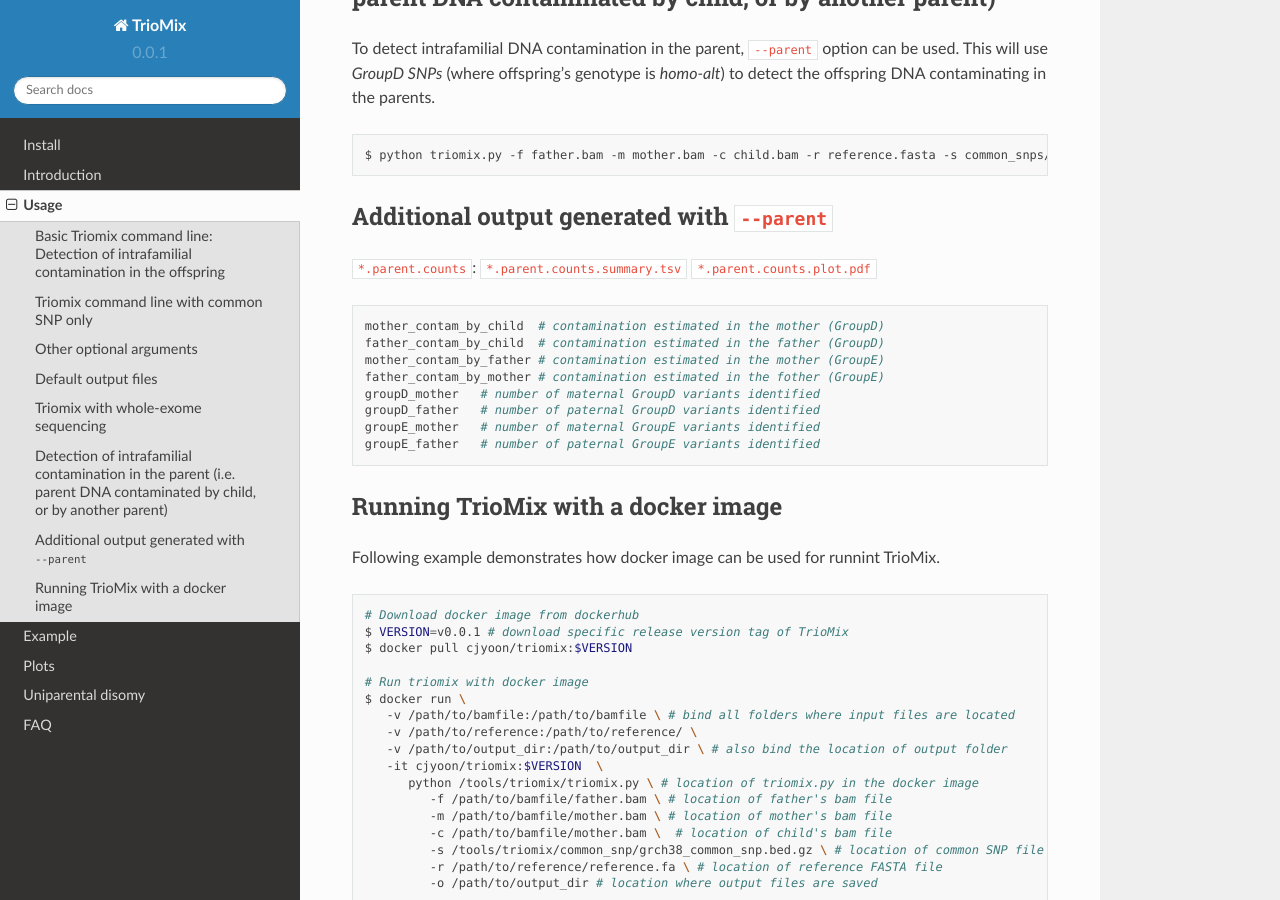
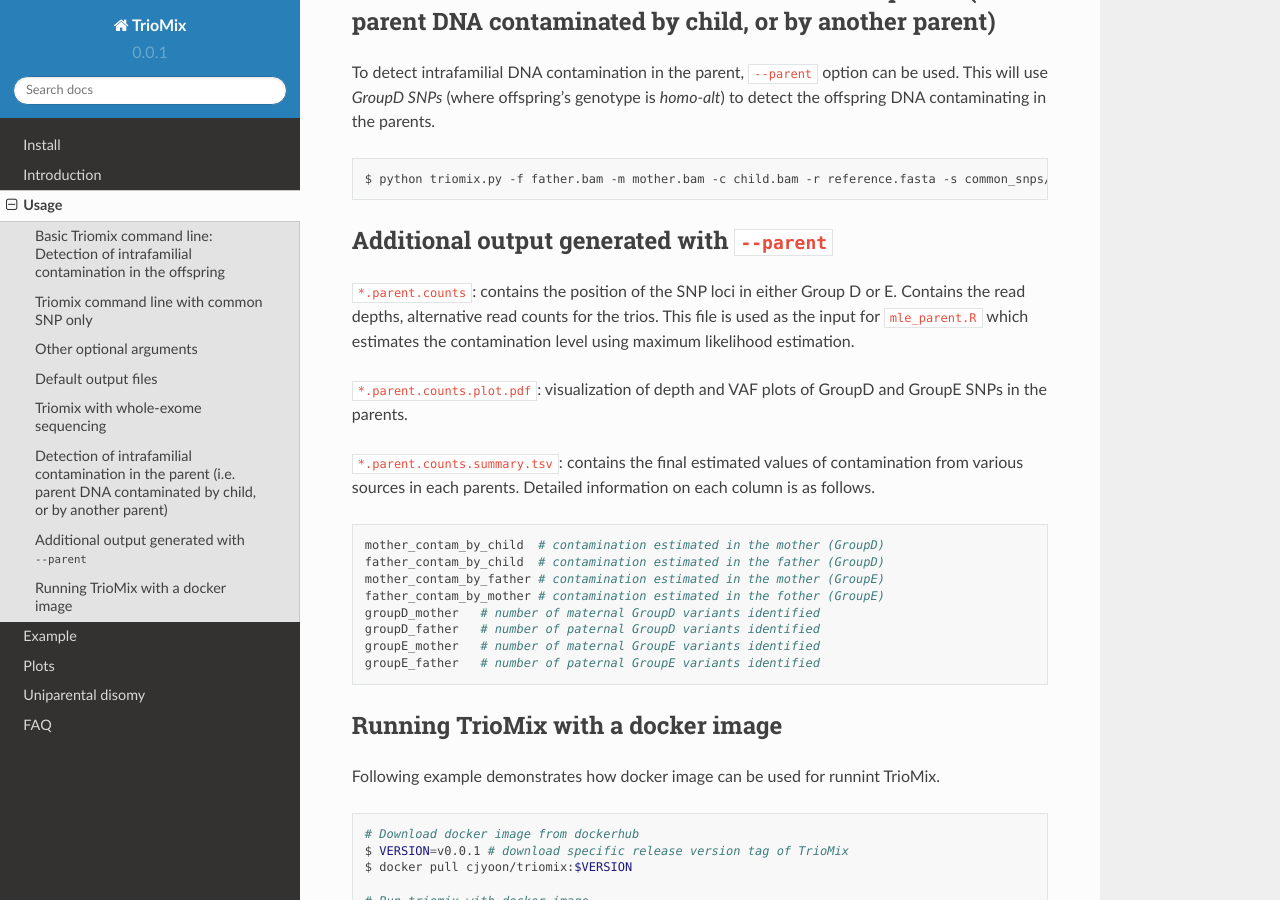
Before and after one commit to cjyoon/triomix_readthedocs, a Sphinx documentation site: the page built from docs/source/usage.rst, in a window 1280 px wide and 900 px high, scrolled down 2101 px. Built offline with Sphinx 7.4.7 and the Read the Docs theme 2.0.0, drawn with Linux system fonts in a browser that asks for light colours; some of the changed text lies outside the part shown.

Commit message:
update figures center depth text

```diff
--- a/docs/source/plots.rst
+++ b/docs/source/plots.rst
@@ -8,13 +8,13 @@
 
 Normal male offspring, uncontaminated
 ------------
-.. image:: images/normal_male.plot.jpg
+.. image:: images/C16-blood.counts.plot.jpg
 This is an example of SNP VAFs in a male offspring without contamination. Note the drop in depth and homozygosity of chrX.
 
 
 Normal female offspring, uncontaminated
 ------------
-.. image:: images/normal_female.plot.jpg
+.. image:: images/C13-blood.counts.plot.jpg
 This is an example of SNP VAFs in a female offspring without contamination. Note that there is no paternal GroupB SNP on chrX since father only has one copy of chrX and cannot have heterozygous SNPs.
 
 
@@ -27,7 +27,7 @@
 
 Chimerism (from a sibling)
 ------------
-.. image:: images/chimera_example.jpg
+.. image:: images/C14-blood.counts.plot.jpg
 The meiotic recombination pattern between the two sibling zygotes are shown as segmental VAF patterns in GroupB SNPs. In this example TrioMix quantified the ratio between the two zygotes of the chimera 22%:78%.
 
 
--- a/docs/source/usage.rst
+++ b/docs/source/usage.rst
@@ -83,7 +83,7 @@
 
 ``*.child.counts.upd.segments.tsv``: contains the VAF values for GroupA SNPs that have been segmented for UPD analysis
 
-``*.child.counts.plot.pdf``: visualization of depth and VAF plots of GroupA and GroupB SNPs.
+``*.child.counts.plot.pdf``: visualization of depth and VAF plots of GroupA and GroupB SNPs in the child.
 
 ``*.child.counts.summary.tsv``: contains the final estimated values of contamination from various sources in the child. Detailed information on each column is as follows.
 
@@ -125,9 +125,11 @@
 
 Additional output generated with ``--parent``
 ------------
-``*.parent.counts``:
-``*.parent.counts.summary.tsv``
-``*.parent.counts.plot.pdf``
+``*.parent.counts``: contains the position of the SNP loci in either Group D or E. Contains the read depths, alternative read counts for the trios. This file is used as the input for ``mle_parent.R`` which estimates the contamination level using maximum likelihood estimation.
+
+``*.parent.counts.plot.pdf``: visualization of depth and VAF plots of GroupD and GroupE SNPs in the parents.
+
+``*.parent.counts.summary.tsv``: contains the final estimated values of contamination from various sources in each parents. Detailed information on each column is as follows.
 
 .. code-block:: bash
 
```
Also changed, not shown: docs/source/images/C13-blood.counts.plot.jpg (added), docs/source/images/C14-blood.counts.plot.jpg (added), docs/source/images/C15-blood.counts.plot.jpg (added), docs/source/images/C16-blood.counts.plot.jpg (added), docs/source/images/father_mother_swap.counts.plot.jpg, 3 other files.
